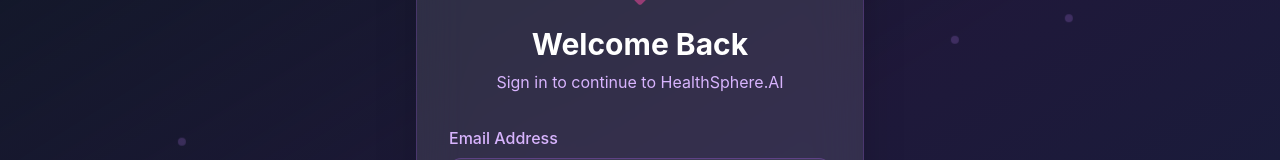
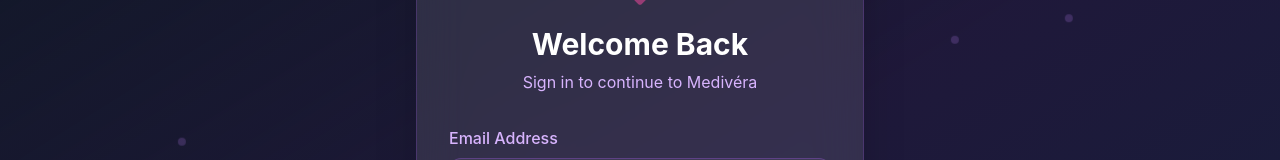
Before and after one commit to 9arnav010-hue/medivera, a React (Vite) app: page / in a window 1280 px wide. Both pictures are taken after a click on the button "Sign In". Shown: the part 160-320 px from the top of the page. Built offline with nearby package versions, Linux system fonts and the light colour scheme.

Commit message:
Update Login.jsx

```diff
--- a/src/pages/Login.jsx
+++ b/src/pages/Login.jsx
@@ -152,7 +152,7 @@ export default function Login({ setCurrentPage, setIsLoggedIn, setUser, isDarkMo
               Welcome Back
             </h2>
             <p className={`${isDarkMode ? 'text-purple-300' : 'text-purple-600'}`}>
-              Sign in to continue to HealthSphere.AI
+              Sign in to continue to Medivéra
             </p>
           </motion.div>
 
@@ -320,4 +320,5 @@ function AnimatedBackground({ isDarkMode }) {
       ))}
     </div>
   );
+
 }
```
